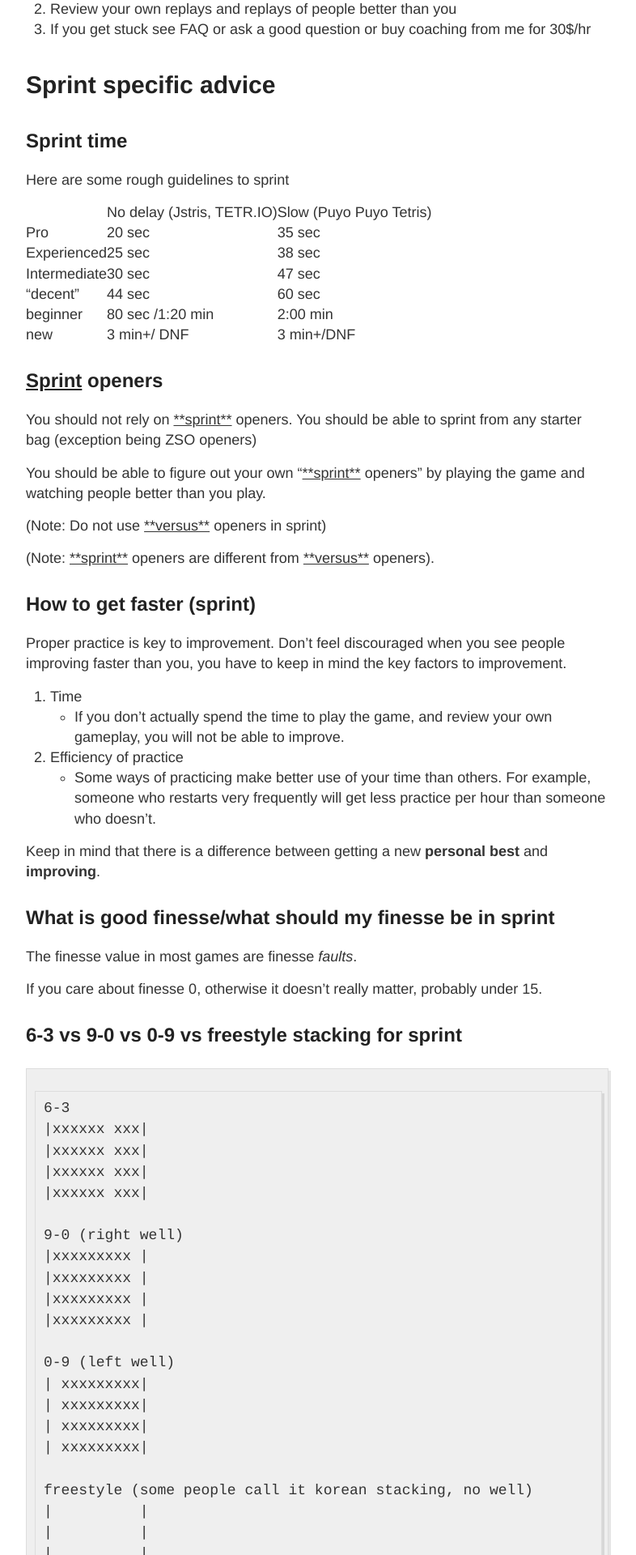
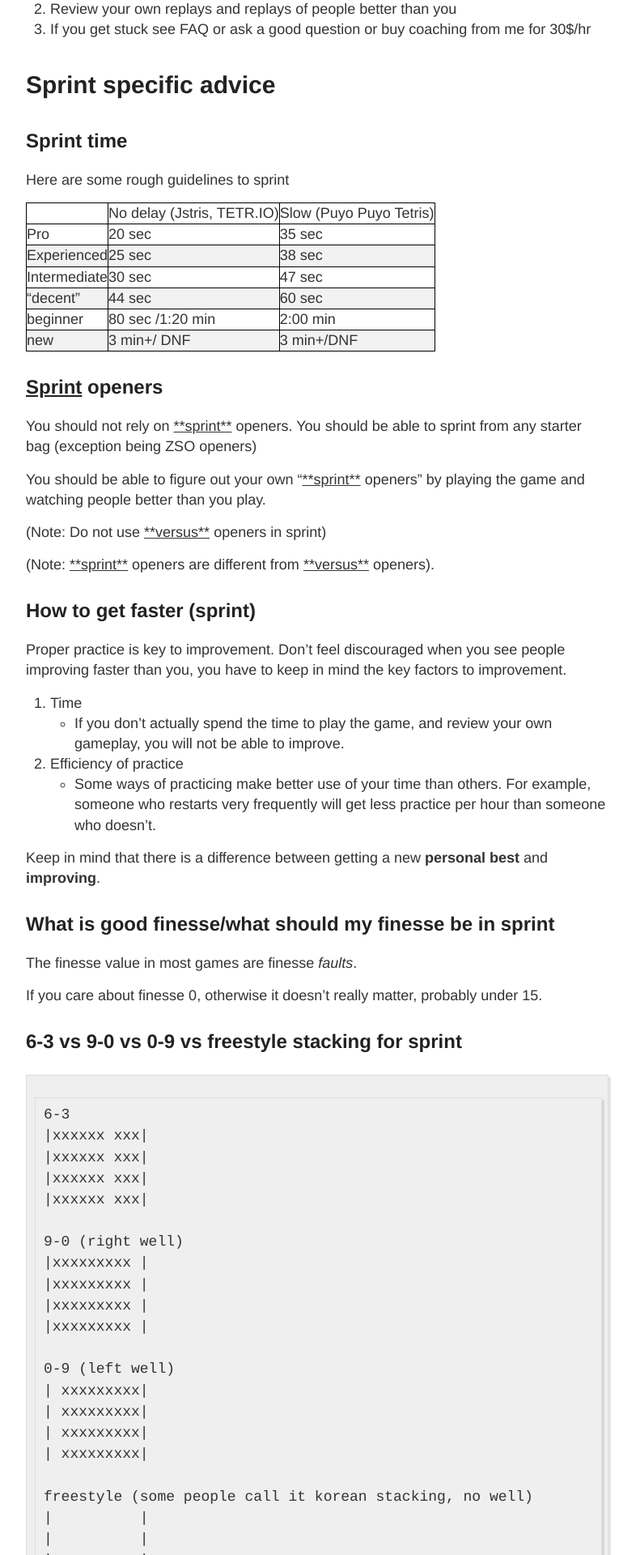
Before and after one commit to winterNebs/TETRIS-FAQ, a Jekyll site: the page built from index.md, in a window 1280 px wide. Shown: the part 3129-5049 px from the top of the page at 81% size, without its empty margins (248-1034 px from the left). Built offline with Jekyll 4.4.1, drawn with Linux system fonts in a browser that asks for light colours; our own code applies the rules of GitHub Pages for plain Markdown files.

Commit message:
Update _reset.scss

```diff
--- a/_sass/_reset.scss
+++ b/_sass/_reset.scss
@@ -46,6 +46,10 @@ table {
 	border-collapse: collapse;
 	border-spacing: 0;
 }
+table, th, td {
+  border: 1px solid black;
+}
+tr:nth-child(even) {background-color: #f2f2f2;}
 // Apply a natural box layout model to all elements
 // from: http://www.paulirish.com/2012/box-sizing-border-box-ftw/
 *, *:before, *:after {
```
